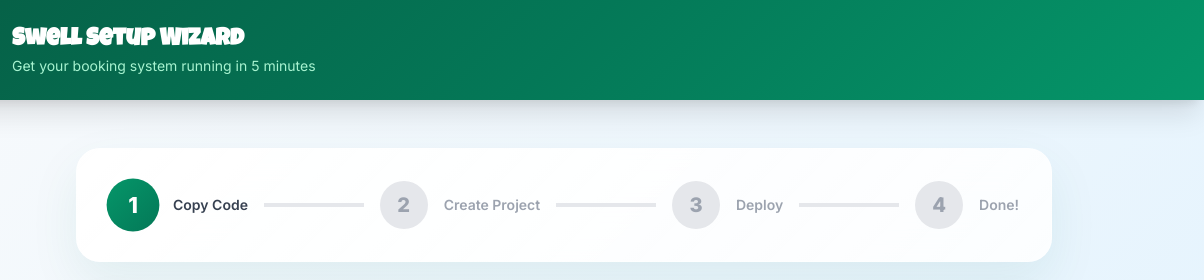
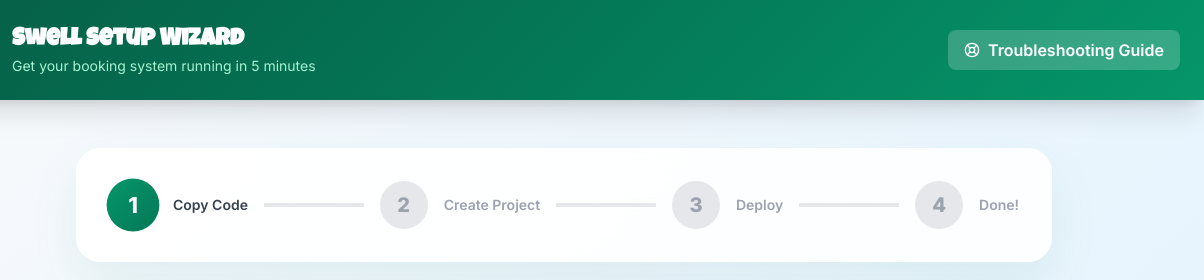
Before and after one commit to weboutright/swell3, a plain HTML site: page setup-wizard.html in a window 1280 px wide. Shown: the top 280 px of the page, 76-1280 px from the left. Drawn offline with nearby package versions, Linux system fonts and the light colour scheme; no server answers.

Commit message:
Update setup-wizard.html

```diff
--- a/setup-wizard.html
+++ b/setup-wizard.html
@@ -118,6 +118,10 @@
                         <p class="text-emerald-200 text-sm">Get your booking system running in 5 minutes</p>
                     </div>
                 </div>
+                <a href="COMMON-ISSUES.md" target="_blank" class="px-4 py-2 bg-white/20 hover:bg-white/30 text-white rounded-lg font-semibold transition-colors flex items-center">
+                    <i data-lucide="life-buoy" class="w-4 h-4 mr-2"></i>
+                    Troubleshooting Guide
+                </a>
             </div>
         </div>
     </header>
```
